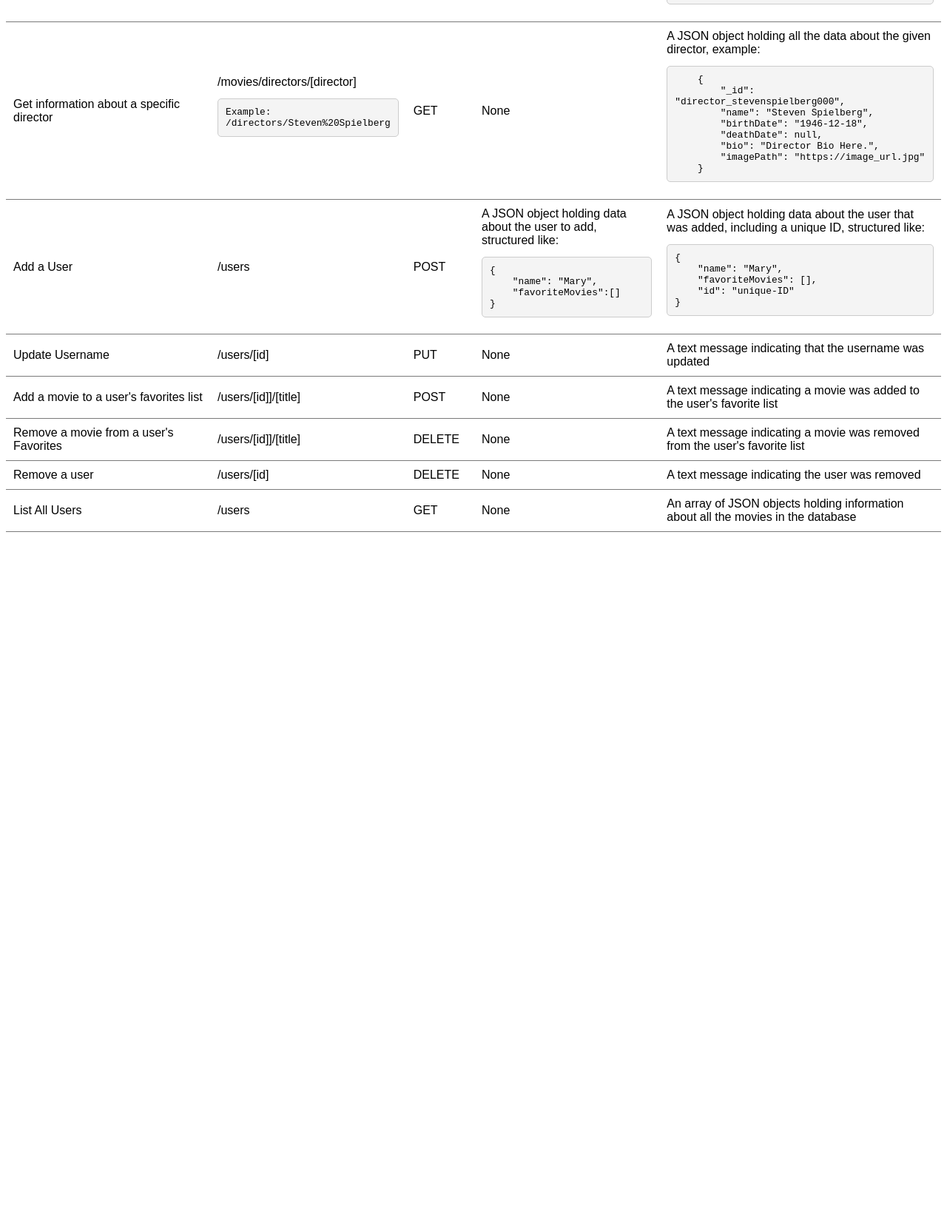
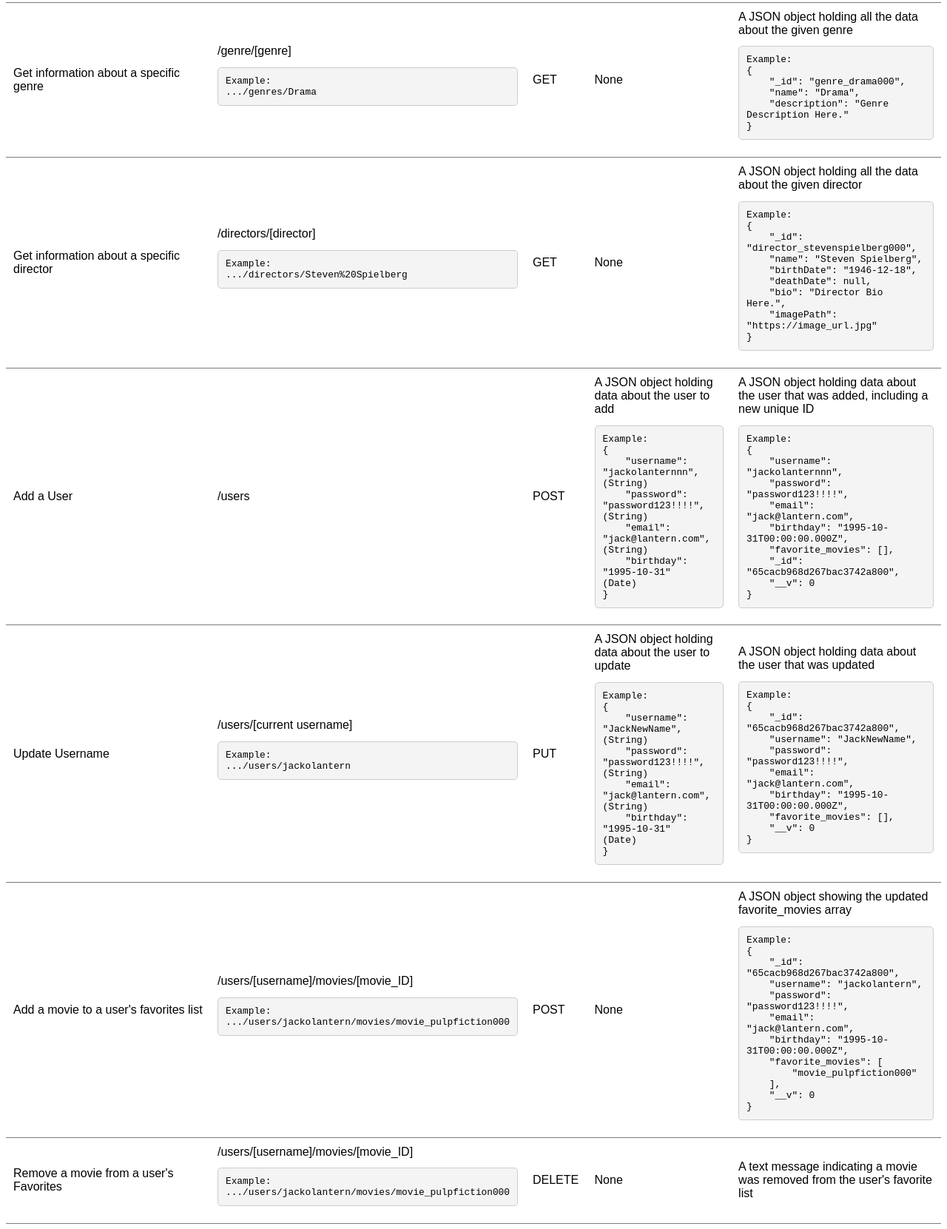
Before and after one commit to stix2you/movie_api, a website: page public/documentation.html in a window 1280 px wide. Shown: the part 1139-2800 px from the top of the page at 74% size. Before the commit the page ends 1866 px from the top, so only its background shows below. Drawn offline with Linux system fonts and the light colour scheme.

Commit message:
Completed Documentation

```diff
--- a/public/documentation.html
+++ b/public/documentation.html
@@ -77,8 +77,9 @@
             <td>/movies</td>
             <td>GET</td>
             <td>None</td>
-            <td>An array of JSON objects holding information about all the movies in the database, example:
+            <td>An array of JSON objects holding information about all the movies in the database
 <pre>
+Example record:
 {
     "_id": "movie_pulpfiction000",
     "Title": "Pulp Fiction",
@@ -96,13 +97,15 @@
             <td>Get information about a specific movie</td>
             <td>/movies/[title]
 <pre>
-Example: /movies/Pulp%20Fiction
+Example:
+.../movies/Pulp%20Fiction
 </pre>
             </td>
             <td>GET</td>
             <td>None</td>
-            <td>A JSON object holding all data about the given movie, example:
+            <td>A JSON object holding all data about the given movie
 <pre>
+Example:
 {
     "_id": "movie_pulpfiction000",
     "Title": "Pulp Fiction",
@@ -130,15 +133,17 @@ Example: /movies/Pulp%20Fiction
         </tr>
         <tr>
             <td>Get information about a specific genre</td>
-            <td>/movies/genre/[genre]
+            <td>/genre/[genre]
 <pre>
-Example: /genres/Drama
+Example:
+.../genres/Drama
 </pre>
             </td>
             <td>GET</td>
             <td>None</td>
-            <td>A JSON object holding all the data about the given director, example:
+            <td>A JSON object holding all the data about the given genre
 <pre>
+Example:
 {
     "_id": "genre_drama000",
     "name": "Drama",
@@ -150,15 +155,17 @@ Example: /genres/Drama
         <tr>
             <td>Get information about a specific director
             </td>
-            <td>/movies/directors/[director]
+            <td>/directors/[director]
 <pre>
-Example: /directors/Steven%20Spielberg
+Example:
+.../directors/Steven%20Spielberg
 </pre>
             </td>
             <td>GET</td>
             <td>None</td>
-            <td>A JSON object holding all the data about the given director, example:
+            <td>A JSON object holding all the data about the given director
 <pre>
+Example:
 {
     "_id": "director_stevenspielberg000",
     "name": "Steven Spielberg",
@@ -174,48 +181,114 @@ Example: /directors/Steven%20Spielberg
             <td>Add a User</td>
             <td>/users</td>
             <td>POST</td>
-            <td>A JSON object holding data about the user to add, structured like:
+            <td>A JSON object holding data about the user to add
 <pre>
+Example:
 {
-    "name": "Mary",
-    "favoriteMovies":[]
+    "username": "jackolanternnn",  (String)
+    "password": "password123!!!!",   (String)
+    "email": "jack@lantern.com",   (String)
+    "birthday": "1995-10-31"   (Date)
 }
 </pre>
             </td>
-            <td>A JSON object holding data about the user that was added, including a unique ID, structured like:
+            <td>A JSON object holding data about the user that was added, including a new unique ID
 <pre>
+Example:
 {
-    "name": "Mary",
-    "favoriteMovies": [],
-    "id": "unique-ID"
+    "username": "jackolanternnn",
+    "password": "password123!!!!",
+    "email": "jack@lantern.com",
+    "birthday": "1995-10-31T00:00:00.000Z",
+    "favorite_movies": [],
+    "_id": "65cacb968d267bac3742a800",
+    "__v": 0
 }
 </pre>
             </td>
         </tr>
         <tr>
             <td>Update Username</td>
-            <td>/users/[id]</td>
+            <td>/users/[current username]
+<pre>
+Example:
+.../users/jackolantern
+</pre>
+            </td>
             <td>PUT</td>
-            <td>None</td>
-            <td>A text message indicating that the username was updated</td>
+            <td>A JSON object holding data about the user to update
+<pre>
+Example:
+{
+    "username": "JackNewName",  (String)
+    "password": "password123!!!!",  (String)
+    "email": "jack@lantern.com",   (String)
+    "birthday": "1995-10-31"   (Date)
+}
+</pre>
+        </td>
+        <td>A JSON object holding data about the user that was updated
+<pre>
+Example:
+{
+    "_id": "65cacb968d267bac3742a800",
+    "username": "JackNewName",
+    "password": "password123!!!!",
+    "email": "jack@lantern.com",
+    "birthday": "1995-10-31T00:00:00.000Z",
+    "favorite_movies": [],
+    "__v": 0
+}
+</pre>
+        </td>
         </tr>
         <tr>
             <td>Add a movie to a user's favorites list</td>
-            <td>/users/[id]]/[title]</td>
+            <td>/users/[username]/movies/[movie_ID]
+<pre>
+Example:
+.../users/jackolantern/movies/movie_pulpfiction000
+</pre>
+            </td>
             <td>POST</td>
             <td>None</td>
-            <td>A text message indicating a movie was added to the user's favorite list</td>
+            <td>A JSON object showing the updated favorite_movies array
+<pre>
+Example:
+{
+    "_id": "65cacb968d267bac3742a800",
+    "username": "jackolantern",
+    "password": "password123!!!!",
+    "email": "jack@lantern.com",
+    "birthday": "1995-10-31T00:00:00.000Z",
+    "favorite_movies": [
+        "movie_pulpfiction000"
+    ],
+    "__v": 0
+}
+</pre>
+            </td>
         </tr>
         <tr>
             <td>Remove a movie from a user's Favorites</td>
-            <td>/users/[id]]/[title]</td>
+            <td>/users/[username]/movies/[movie_ID]
+<pre>
+Example:
+.../users/jackolantern/movies/movie_pulpfiction000
+</pre>
+            </td>
             <td>DELETE</td>
             <td>None</td>
             <td>A text message indicating a movie was removed from the user's favorite list</td>
         </tr>
         <tr>
             <td>Remove a user</td>
-            <td>/users/[id]</td>
+            <td>/users/[username]
+<pre>
+Example:
+.../users/jackolantern
+</pre>
+            </td>
             <td>DELETE</td>
             <td>None</td>
             <td>A text message indicating the user was removed</td>
@@ -225,7 +298,47 @@ Example: /directors/Steven%20Spielberg
             <td>/users</td>
             <td>GET</td>
             <td>None</td>
-            <td>An array of JSON objects holding information about all the movies in the database</td>
+            <td>An array of JSON objects holding information about all the users in the database
+<pre>
+Example format:
+{
+    "_id": "65c2dd36714b2df1114d6a84",
+    "first_name": "Sarah",
+    "last_name": "Garcia",
+    "username": "sarahgarcia",
+    "password": "Password8!",
+    "birthday": "1987-06-18",
+    "favorite_movies": [
+        "movie_savingprivateryan000",
+        "movie_themagnificentseven000"
+    ]
+}
+</pre>
+            </td>
+        </tr>
+        <tr>
+            <td>List a Single User</td>
+            <td>/users/[username]
+<pre>
+.../users/jackolantern
+</pre>
+            </td>
+            <td>GET</td>
+            <td>None</td>
+            <td>A JSON object holding information about the user
+<pre>
+Example:
+{
+    "_id": "65cadb7dd1468d0e5725c735",
+    "username": "jackolantern",
+    "password": "password123!!!!",
+    "email": "jack@lantern.com",
+    "birthday": "1995-10-31T00:00:00.000Z",
+    "favorite_movies": [],
+    "__v": 0
+}
+</pre>
+            </td>
         </tr>
     </table>
 </body>
```
Lines whose indentation alone changed are shown as unchanged.
